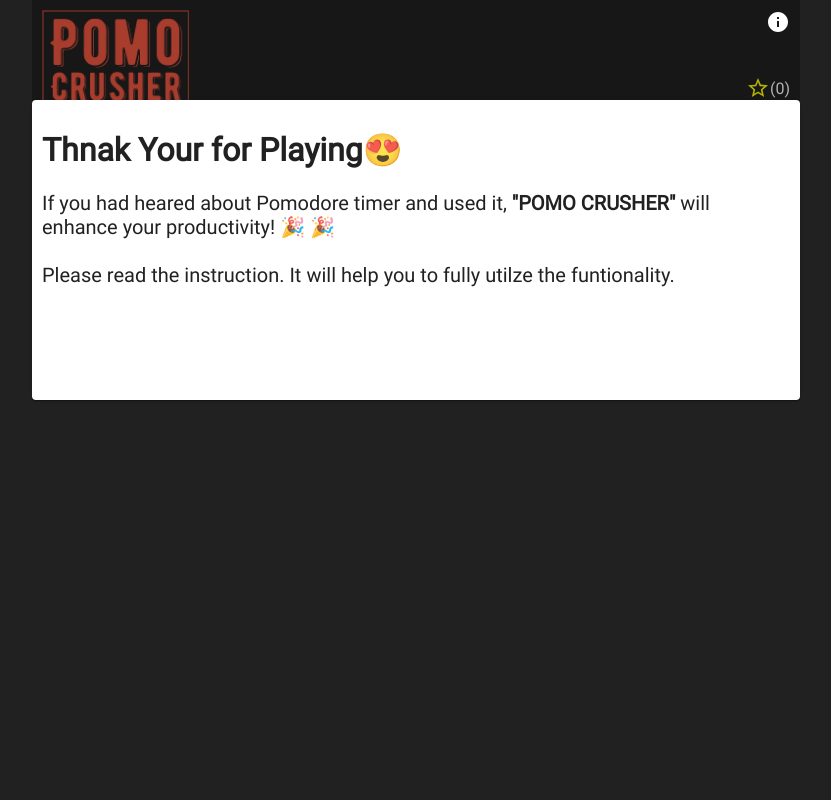
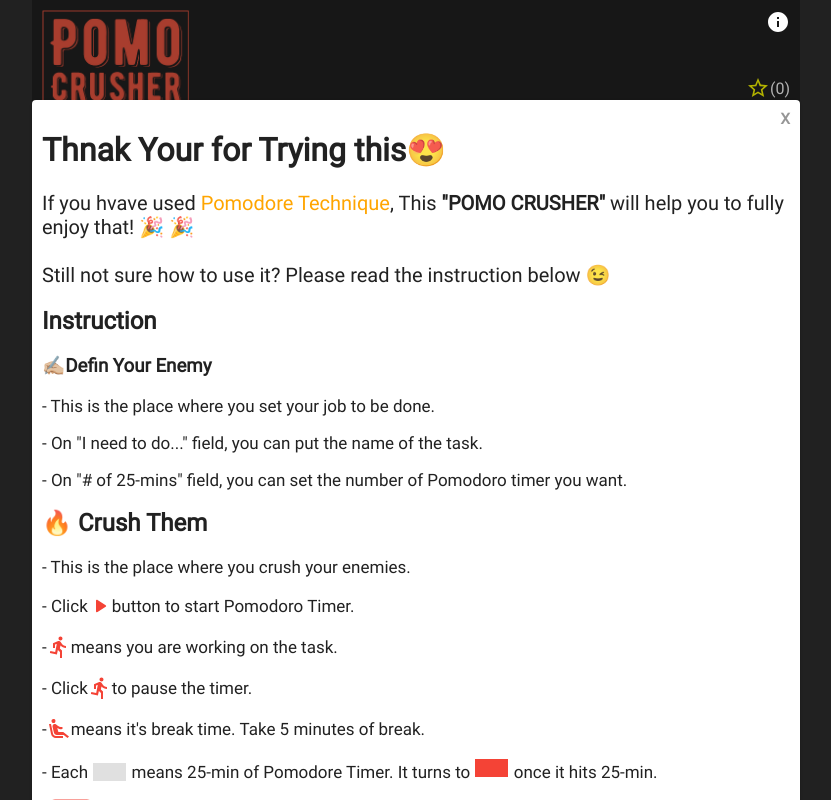
Before and after one commit to Jesscha/pomotodo, a React (Create React App) app: page / in a window 1280 px wide. Both pictures are taken after a click on the icon 1002 px from the left and 22 px from the top of the page. Shown: the top 800 px of the page, without its empty margins (224-1055 px from the left). Built offline with nearby package versions, Linux system fonts and the light colour scheme.

Commit message:
add info

```diff
--- a/src/component/info/info-container.component.jsx
+++ b/src/component/info/info-container.component.jsx
@@ -1,24 +1,105 @@
 import React from 'react';
 import { Paper } from '@material-ui/core';
 import './info-container.styles.scss'
+import PlayArrowRoundedIcon from '@material-ui/icons/PlayArrowRounded';
+import DirectionsRunIcon from '@material-ui/icons/DirectionsRun';
+import AirlineSeatReclineExtraIcon from '@material-ui/icons/AirlineSeatReclineExtra'
+import Pomoblock from '../pomoblock/pomoblock.component';
+import Button from '@material-ui/core/Button';
+import ButtonGroup from '@material-ui/core/ButtonGroup';
+import BlurOnIcon from '@material-ui/icons/BlurOn';
+import { Checkbox } from '@material-ui/core';
+import StarBorderIcon from '@material-ui/icons/StarBorder';
 
 
-export const InfoContainer = () =>{
+export const InfoContainer = () => {
     return (
 
         <div className="info-container hidden" id="info-container">
             <Paper className="info-text-wrapper">
-                <h1>Thnak Your for Playing😍</h1>
+                <h1>Thnak Your for Trying this😍</h1>
                 <p>
-                    If you had heared about Pomodore timer and used it, <strong>"POMO CRUSHER" </strong>will enhance your productivity! 🎉 🎉
-                    <br/><br/>
-                    Please read the instruction. It will help you to fully utilze the funtionality.
+                    If you hvave used <a href="https://en.wikipedia.org/wiki/Pomodoro_Technique" target="blank" >Pomodore Technique</a>, This <strong>"POMO CRUSHER" </strong>will help you to fully enjoy that! 🎉 🎉
+                    <br /><br />
+                    Still not sure how to use it? Please read the instruction below 😉
                 </p>
+                <h2>Instruction</h2>
+                <h3> ✍🏼Defin Your Enemy</h3>
                 <ul>
                     <li>
-
+                        <p className="description">- This is the place where you set your job to be done.</p>
+                    </li>
+                    <li>
+                        <p className="description">- On "I need to do..." field, you can put the name of the task.  </p>
+                    </li>
+                    <li>
+                        <p className="description">- On "# of 25-mins" field, you can set the number of Pomodoro timer you want.</p>
                     </li>
                 </ul>
+
+                <h2>🔥 Crush Them</h2>
+                <ul>
+                    <li>
+                        <p className="description">- This is the place where you crush your enemies.</p>
+                    </li>
+                    <li>
+                        <p className="description">- Click <PlayArrowRoundedIcon color="primary" /> button to start Pomodoro Timer.  </p>
+                    </li>
+                    <li>
+                        <p className="description">- <DirectionsRunIcon color="primary" /> means you are working on the task.  </p>
+                    </li>
+                    <li>
+                        <p className="description">- Click <DirectionsRunIcon color="primary" /> to pause the timer.</p>
+                    </li>
+                    <li>
+                        <p className="description">- <AirlineSeatReclineExtraIcon color="primary" /> means it's break time. Take 5 minutes of break.    </p>
+                    </li>
+                    <li>
+                        <p className="description inline">- Each  <Pomoblock /> means 25-min of Pomodore Timer. It turns to  <Pomoblock finished={true} /> once it hits 25-min. </p>
+                    </li>
+
+                    <li>
+                        <p className="description">- <ButtonGroup color="primary" className="button-description"><Button>+</Button></ButtonGroup> adds another Pomodore Blocks on specific task.</p>
+                    </li>
+                    <li>
+                        <p className="description">- <ButtonGroup color="primary" className="button-description"><Button>-</Button></ButtonGroup> subtracts another Pomodore Blocks on specific task.</p>
+                    </li>
+                    <li>
+                        <p className="description">- <ButtonGroup color="primary" className="button-description"><Button><BlurOnIcon /></Button></ButtonGroup> moves specific task to Dead Enemies. </p>
+                    </li>
+                </ul>
+                <h2> 💀 Dead Enemies </h2>
+                <ul>
+                    <li>
+                        <p className="description">- This is the place where acheived tasks rest in peace.</p>
+                    </li>
+                    <li>
+                        <p className="description">- Once you uncheck <Checkbox color="primary" defaultChecked={true} /> , the task go back to the list above.</p>
+                    </li>
+                    <li>
+                        <p className="description">- <ButtonGroup color="primary" className="button-description"><Button>X</Button></ButtonGroup> deletes the task from memory. It can't be reverted.</p>
+                    </li>
+                </ul>
+                <h2> 🐱 Miscellaneous</h2>
+                <ul>
+                    <li>
+                        <p className="description">- When <StarBorderIcon style={{ fill: "rgb(193, 193, 40)" }} /> clicked, acheieved blocks and level will show up.</p>
+                    </li>
+                    {/* <li>
+                        <p className="description">- If you want to support the developer, please check this.</p>
+                    </li> */}
+
+                </ul>
+
+                <span
+                    className="close-icon"
+                    onClick={() => {
+                        const infoContainer = document.getElementById('info-container');
+                        infoContainer.classList.toggle("hidden")
+                    }}
+                >X</span>
+
+
 
 
 
--- a/src/component/info/info-container.styles.scss
+++ b/src/component/info/info-container.styles.scss
@@ -6,6 +6,7 @@
     display: flex;
     position: absolute;
     width:100%;
+    min-width: 500;
     height: 100%;
     background-color: rgba(0,0,0,0.3);
 
@@ -14,9 +15,47 @@
         position: absolute;
         top: 25%;
         width: 100%;
-        height: 300px;
-        p{
-            font-size: 20px;
+        // height: 300px;
+
+    }
+    p{
+        font-size: 20px;
+
+    }
+
+    a{
+        text-decoration: none;
+        color: orange;
+    }
+
+
+
+    .description{
+        font-size: 17px;
+        display: flex;
+        // justify-content: center;
+        align-items: center;
+        &.inline{
+            display: inline;
+        }
+
+        .button-description{
+            height: 20px;
+            margin: 0 4px;
+            // display: inline-block;
+
         }
     }
+
+    .close-icon{
+        display: block;
+        position: absolute;
+        top: 10px;
+        right: 10px;
+        z-index: 20;
+        color: rgba(143, 143, 143, 0.933);
+        font-weight: bold;
+        font-size: 15px;
+        cursor: pointer;
+    }
 }
```
